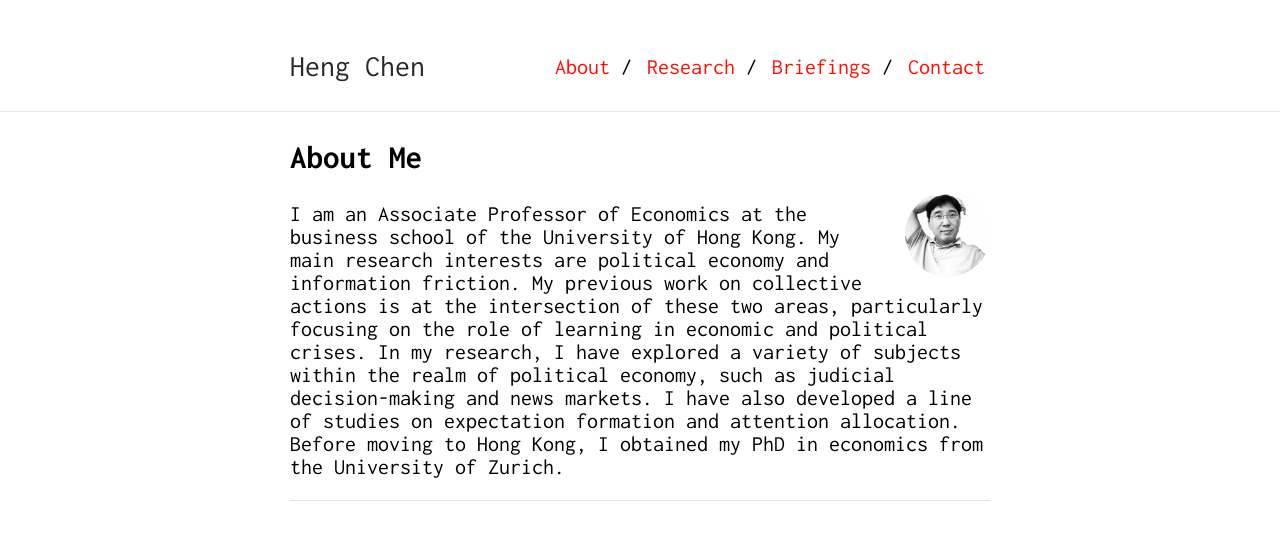
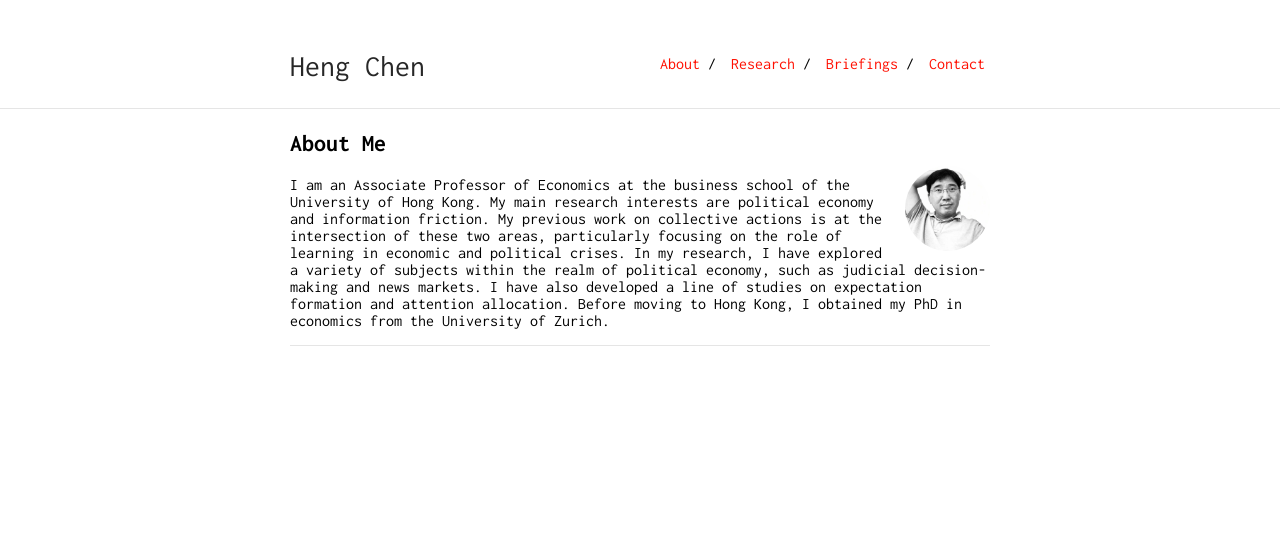
Before and after one commit to Shuyan0210611X/henrychen.github.io, a Jekyll site: the page built from index.md, in a window 1280 px wide. Shown: the top 540 px of the page. Built offline with Jekyll 4.4.1, drawn with Linux system fonts in a browser that asks for light colours; our own code applies the rules of GitHub Pages for plain Markdown files.

Commit message:
Update _style.scss

```diff
--- a/_sass/_style.scss
+++ b/_sass/_style.scss
@@ -12,7 +12,6 @@ html {
 body {
     margin: 0;
     font-family: "Inconsolata";
-    font-size: 22px; /* 默认字体大小 */
     height: 100%;
 }
 a {
@@ -28,6 +27,7 @@ hr {
     border-top: 1px solid rgba(0, 0, 0, 0.1);
     border-bottom: 1px solid rgba(255, 255, 255, 0.3);
 }
+
 
 /*
  * Navbar
@@ -89,9 +89,6 @@ hr {
         max-width: $med-width;
         transition: 0.3s ease all;
     }
-    body {
-        font-size: 18px; /* 手机和小屏设备的字体大小 */
-    }
 }
 
 @media (max-width: 650px) {
```
